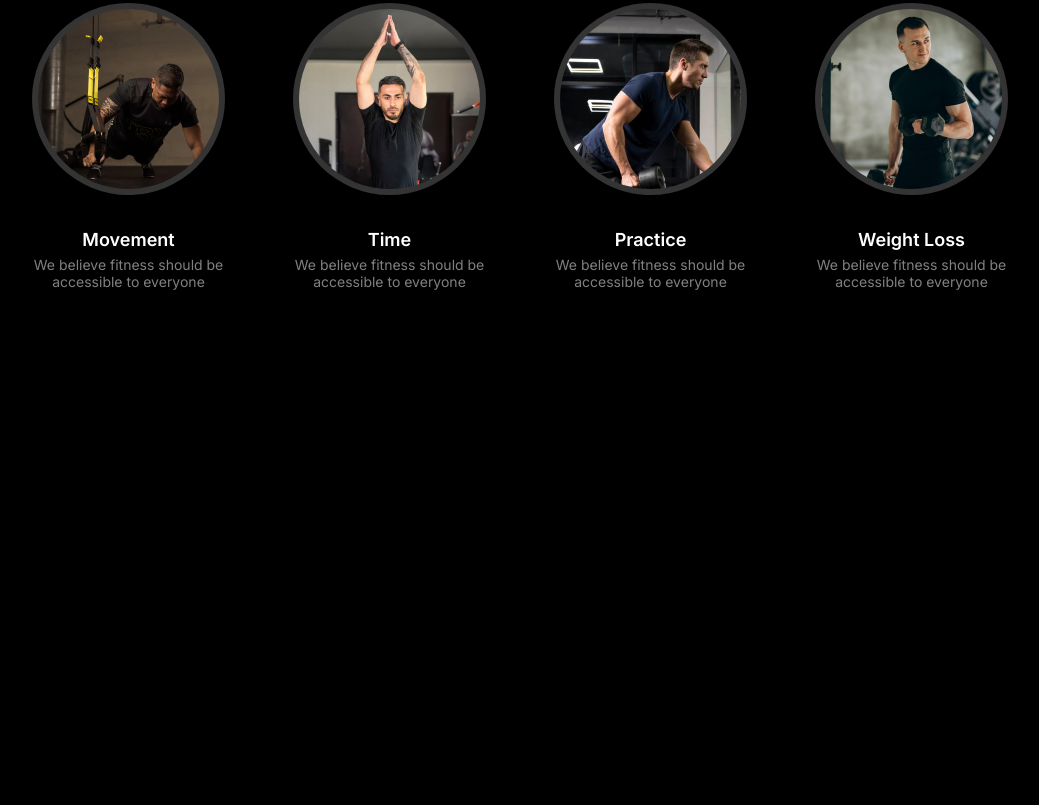
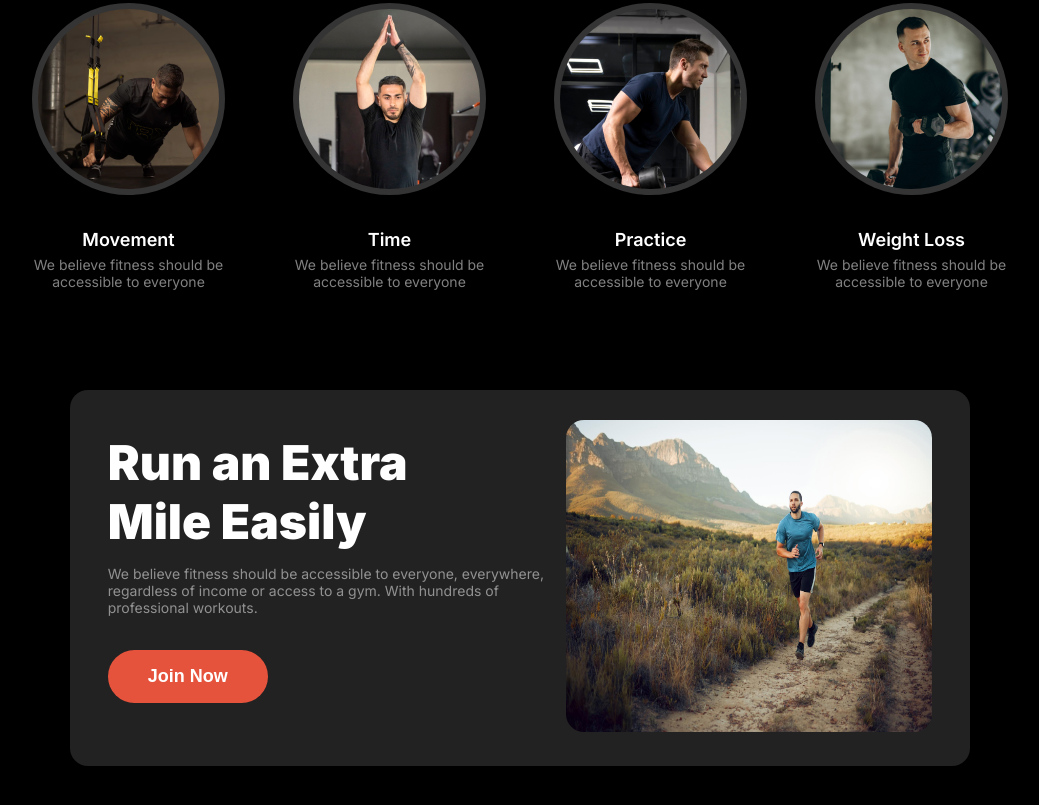
Before and after one commit to Mahfuz1912/Jym-Model, a plain HTML site: page index.html in a window 1280 px wide. Shown: the part 881-1686 px from the top of the page, without its empty margins (120-1159 px from the left). Before the commit the page ends 1171 px from the top, so only its background shows below. Drawn offline with Linux system fonts and the light colour scheme; a web font is replaced by a local one.

Commit message:
Add All Complete Work Run Section

```diff
--- a/index.html
+++ b/index.html
@@ -88,7 +88,18 @@
         </section>
 
         <section class="Run">
-
+            <div class="Run-cointainer display-flex">
+                <div class="Run-Descrip-container">
+                    <h1 class="Run-conteiner-title">Run an Extra <br>Mile Easily</h1>
+                    <p class="Run-container-Descrip">
+                        We believe fitness should be accessible to everyone, everywhere, regardless of income or access to a gym. With hundreds of professional workouts.
+                    </p>
+                    <button class="primary-btn Font-Color">Join Now</button>
+                </div>
+                <div>
+                    <img class="Run-image" src="images/run.jpg" alt="">
+                </div>
+            </div>
         </section>
 
         <section class="As-My-Wish">
--- a/responsible.css
+++ b/responsible.css
@@ -8,7 +8,8 @@
     .Nav-link{
         display: none;
     }
-    .bg-header{
+    .bg-header,
+    .Run-cointainer{
         flex-direction: column;
     }
     .hero-Container{
@@ -16,7 +17,7 @@
     }
     .speacial-btn2{
         margin-left: 190px;
-        margin-top:-300px;
+        margin-top:-350px;
     }
     .speacial-btn{
         margin-top: -340px;
@@ -43,4 +44,18 @@
     .image-container{
         margin-bottom: 40px;
     }
+    .Run-image{
+        width: 287px;
+        height: 170px;
+    }
+    .Run-cointainer{
+        margin: 0 auto;
+        padding: 15px;
+        margin: 0 30px 30px 30px;
+    }
+    .Run-Descrip-container{
+        width: 300px;
+        height: 264px;
+        margin-bottom: 50px;
+    }
  }
--- a/style.css
+++ b/style.css
@@ -98,6 +98,7 @@ header{
     border-radius: 42px;
     background-color: rgb(230, 83, 60);
     padding: 16px 40px 16px 40px;
+    border: none;
 }
 .secondary-btn{
     box-sizing: border-box;
@@ -227,8 +228,41 @@ header{
     text-align: center;
 }
 /* Habit Section End */
-
-
-
+/* Run Section Started */
+.Run{
+    max-width: 1440px;
+    margin: 0 auto;
+}
+.Run-cointainer{
+    border-radius: 18px;
+    background-color: rgb(34, 34, 34);
+    margin: 100px 190px 100px 190px;
+    justify-content: space-around;
+    padding: 30px;
+    align-items: center;
+}
+.Run-image{
+    width: 366px;
+    height: 312px;
+    border-radius: 18px;
+    background: url(4);
+}
+.Run-Descrip-container{
+    width: 443px;
+    height: 290px;
+    align-items: center;
+}
+.Run-conteiner-title{
+    font-size: 48px;
+    font-weight: 900;
+    margin-bottom: 14px;
+}
+.Run-container-Descrip{
+    font-size: 14px;
+    font-weight: 400;
+    color: rgba(255, 255, 255, 0.5);
+    margin-bottom: 34px;
+}
+/* Run Section End */
 
 /* Main Section End */
```
